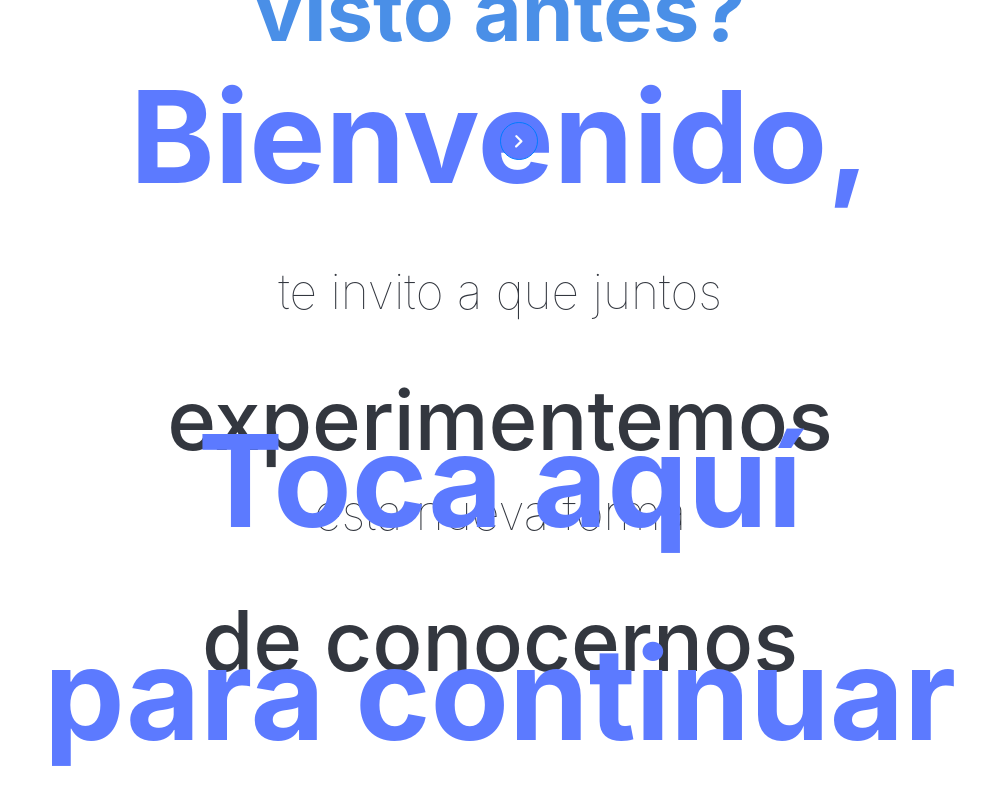
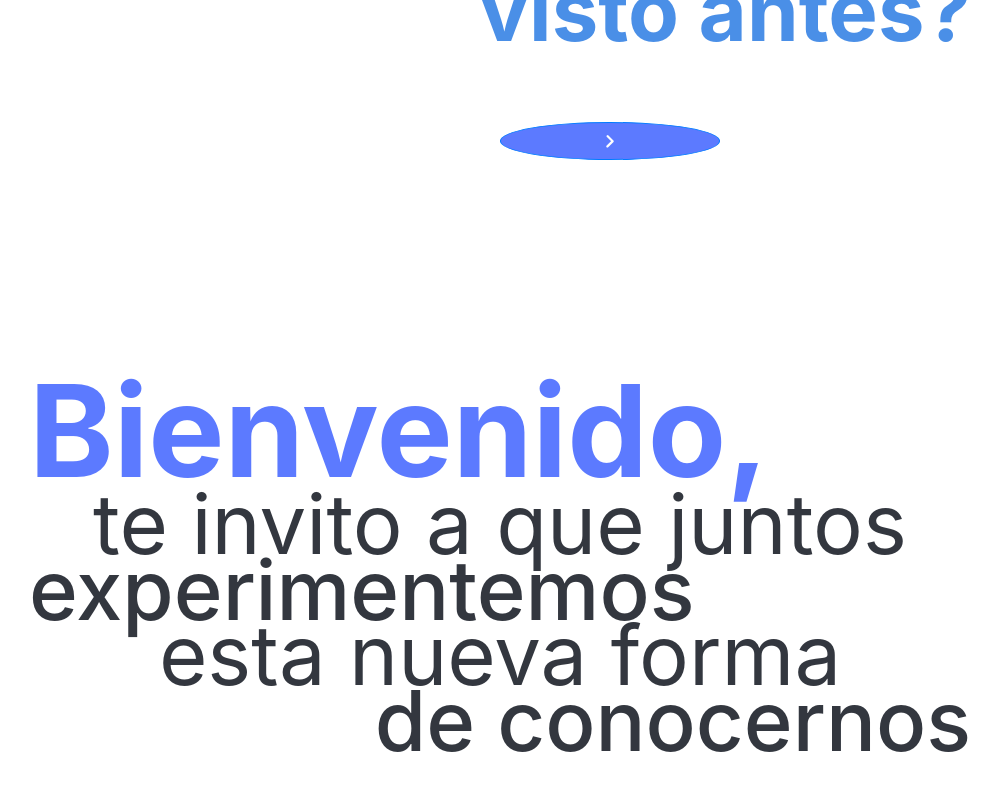
Before and after one commit to juanberme/PDG2_Phone, a React (Create React App) app: page / in a window 1280 px wide. Shown: the part 520-1320 px from the top of the page, without its empty margins (140-1139 px from the left). Before the commit the page ends 1291 px from the top, so only its background shows below. Built offline with nearby package versions, Linux system fonts and the light colour scheme.

Commit message:
Mediaqueries: arreglo de paginas begin

```diff
--- a/src/components/PDGButton.js
+++ b/src/components/PDGButton.js
@@ -12,7 +12,7 @@ export const PDGButton = () => {
 
   return (
       <div className='Btn_icon'>
-        <Button onClick={handleClick} icon="pi pi-angle-right" size='large' rounded/>
+        <Button id='btn_begin' onClick={handleClick} icon="pi pi-angle-right" size='large' rounded/>
       </div>
   )
 }
--- a/src/routes/Begin.jsx
+++ b/src/routes/Begin.jsx
@@ -9,19 +9,19 @@ export default function Begin(){
         <section className='fullCont_Ttl'>
             <div className='fullCont_Ln'>
                 <h1 id='l1'>¿Te conozco?</h1>
-                <h2>¿Nos hemos </h2>
-                <h2 id='l2'>visto antes?</h2>
+                <h2 id='l2'>¿Nos hemos </h2>
+                <h2 id='l3'>visto antes?</h2>
             </div>
             <div className='fullCont_Ln'>
-                <h1 id='l3'>Bienvenido,</h1>
-                <h3>te invito a que juntos</h3>
-                <h2 id='l4'>experimentemos</h2>
-                <h3>esta nueva forma</h3>
-                <h2 id='l5'>de conocernos</h2>
+                <h1 id='l4'>Bienvenido,</h1>
+                <h3 id='l5'>te invito a que juntos</h3>
+                <h2 id='l6'>experimentemos</h2>
+                <h3 id='l7'>esta nueva forma</h3>
+                <h2 id='l8'>de conocernos</h2>
             </div>
             <div className='fullCont_Ln'>
-                <h1>Toca aquí</h1>
-                <h1 id='l6'>para continuar</h1>
+                <h1 id='l9'>Toca aquí</h1>
+                <h1 id='l0'>para continuar</h1>
             </div>
         </section>
         <section className='fullCont_Btn'>
--- a/src/styles/beginPage.css
+++ b/src/styles/beginPage.css
@@ -34,11 +34,15 @@ h3{
     position: absolute;
 }
 
-#l4, #l5{
+#l1{
+
+}
+
+#l5, #l7{
+    font-weight: 400;
+}
+
+#l6, #l8{
     color: #33373f;
     font-weight: 500;
 }
-
-#l6{
-    margin: 5% 0% 0% 0%;
-}
--- a/src/styles/mediaqueriesBegin.css
+++ b/src/styles/mediaqueriesBegin.css
@@ -2,43 +2,42 @@
 @media all and (min-width: 750px) and (max-width: 1080px)  and (max-height: 1500px){
 
     /*======================================= BEGIN PAGE =======================================*/
-    h1{
-        font-size: 460%;
-        margin: 0% 0% -7% 0%;
+    .fullCont_Ln{
+        margin: 20% 0% 25% 0%;
     }
 
-    h2{
-        font-size: 330%;
-        margin: 5% 0% -8% 0%;
+    #l1, #l4, #l9, #l0{
+        font-size: 500%;
+        margin: 0% 0% -3% 0%;
     }
 
-    h3{
+    #l2, #l3, #l5, #l6, #l7, #l8{
         font-size: 300%;
-        margin: 5% 0% -8% 0%;
+        margin: 0% 0% -3% 0%;
     }
 
-    .fullCont_Ln{
-        margin: 15% 0% 40% 0%;
+    #l1, #l4, #l6{
+        text-align: left;
+        padding-left: 10%;
     }
 
-    #l1, #l3, #l4{
-        padding-left: 10%;
-        text-align: left;
+    #l3, #l8{
+        text-align: right;
+        padding-right: 10%;
     }
 
-    #l2, #l5{
-        padding-right: 10%;
-        text-align: right;
+    #l0{
+        margin: 0% 0% 0% 0%;
     }
 
     .Btn_icon{
-        bottom: 0px;
+        bottom: 5%;
+        left: 50%;
     }
 
-    .p.button{
-        border-radius: 100%;
-        height: 100%;
-        width: 100%;
+    #btn_begin{
+        font-size: 500%;
+        width: 500%;
         padding: 0;
     }
 }
@@ -48,30 +47,136 @@
 
     /*======================================= BEGIN PAGE =======================================*/
     .fullCont_Ln{
-        height: 108px;
+        margin: 25% 0% 30% 0%;
     }
 
-    .fullCont_Btn{
-        width: 100%;
-        height: 50%;
-        background-color: lightgreen;
+    #l1, #l4, #l9, #l0{
+        font-size: 800%;
+        margin: 0% 0% -3% 0%;
+    }
+
+    #l2, #l3, #l5, #l6, #l7, #l8{
+        font-size: 520%;
+        margin: 2% 0% -3% 0%;
+    }
+
+    #l1, #l4, #l6{
+        text-align: left;
+        padding-left: 10%;
+    }
+
+    #l3, #l8{
+        text-align: right;
+        padding-right: 10%;
+    }
+
+    #l9{
+        margin: 20% 0%;
+    }
+
+    #l0{
+        margin: 0% 0% 0% 0%;
     }
 
     .Btn_icon{
-        width: fit-content;
-        height: fit-content;
-        bottom: 15%;
+        bottom: 5%;
         left: 50%;
+    }
+
+    #btn_begin{
+        font-size: 1000%;
+        width: 1000%;
+        padding: 0;
     }
 }
 
 /*============================================================================= TAMAÑO GRANDE (L) 6.1' SAMSUNG =============================================================================*/
 @media all and (min-width: 1179px) and (max-width: 1289px){
 
+    /*======================================= BEGIN PAGE =======================================*/
+    .fullCont_Ln{
+        margin: 25% 0% 40% 0%;
+    }
+
+    #l1, #l4, #l9, #l0{
+        font-size: 800%;
+        margin: 0% 0% -3% 0%;
+    }
+
+    #l2, #l3, #l5, #l6, #l7, #l8{
+        font-size: 520%;
+        margin: 0% 0% -3% 0%;
+    }
+
+    #l1, #l4, #l6{
+        text-align: left;
+        padding-left: 10%;
+    }
+
+    #l3, #l8{
+        text-align: right;
+        padding-right: 10%;
+    }
+
+    #l0{
+        margin: 0% 0% 0% 0%;
+    }
+
+    .Btn_icon{
+        bottom: 5%;
+        left: 50%;
+    }
+
+    #btn_begin{
+        font-size: 1000%;
+        width: 1000%;
+        padding: 0;
+    }
+
 }
 
 /*========================================================================== TAMAÑO EXTRA GRANDE (XL) 6.6' IPHONE ==========================================================================*/
 @media all and (min-width: 1290px) and (max-width: 1439px){
+
+    /*======================================= BEGIN PAGE =======================================*/
+    .fullCont_Ln{
+        margin: 20% 0% 25% 0%;
+    }
+
+    #l1, #l4, #l9, #l0{
+        font-size: 800%;
+        margin: 0% 0% -3% 0%;
+    }
+
+    #l2, #l3, #l5, #l6, #l7, #l8{
+        font-size: 520%;
+        margin: 0% 0% -3% 0%;
+    }
+
+    #l1, #l4, #l6{
+        text-align: left;
+        padding-left: 10%;
+    }
+
+    #l3, #l8{
+        text-align: right;
+        padding-right: 10%;
+    }
+
+    #l0{
+        margin: 0% 0% 0% 0%;
+    }
+
+    .Btn_icon{
+        bottom: 5%;
+        left: 50%;
+    }
+
+    #btn_begin{
+        font-size: 1000%;
+        width: 1000%;
+        padding: 0;
+    }
 
        @media all and (max-height: 1079px){
 
@@ -80,6 +185,46 @@
 
 /*======================================================================= TAMAÑO EXTRA EXTRA GRANDE (XXL) 6.8' IPHONE =======================================================================*/
 @media all and (min-width: 1440px){
+
+    /*======================================= BEGIN PAGE =======================================*/
+    .fullCont_Ln{
+        margin: 20% 0% 25% 0%;
+    }
+
+    #l1, #l4, #l9, #l0{
+        font-size: 800%;
+        margin: 0% 0% -3% 0%;
+    }
+
+    #l2, #l3, #l5, #l6, #l7, #l8{
+        font-size: 520%;
+        margin: 0% 0% -3% 0%;
+    }
+
+    #l1, #l4, #l6{
+        text-align: left;
+        padding-left: 10%;
+    }
+
+    #l3, #l8{
+        text-align: right;
+        padding-right: 10%;
+    }
+
+    #l0{
+        margin: 0% 0% 0% 0%;
+    }
+
+    .Btn_icon{
+        bottom: 5%;
+        left: 50%;
+    }
+
+    #btn_begin{
+        font-size: 1000%;
+        width: 1000%;
+        padding: 0;
+    }
 
        @media all and (max-height: 1079px){
 
```
